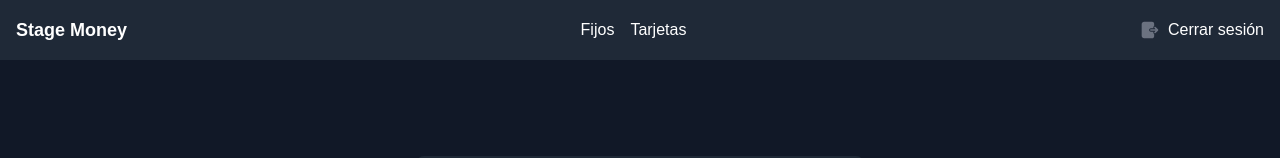
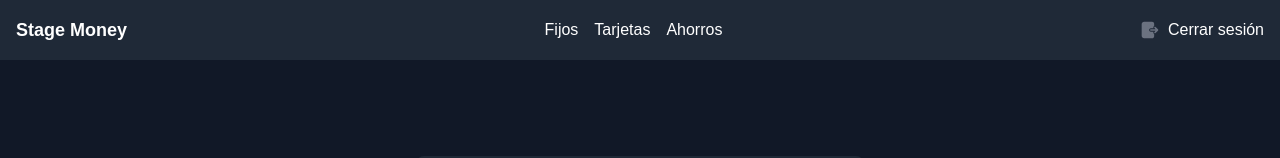
Before and after one commit to MauroCor/rindemas, a React (Create React App) app: page /sm/login in a window 1280 px wide. Shown: the top 158 px of the page. Built offline with nearby package versions, Linux system fonts and the light colour scheme.

Commit message:
init save

```diff
--- a/src/App.js
+++ b/src/App.js
@@ -6,6 +6,7 @@ import NavbarComponent from './components/NavbarComponent';
 import FijosScreen from './pages/FijosScreen';
 import AddScreen from './pages/AddScreen';
 import CardScreen from './pages/CardScreen';
+import SaveScreen from './pages/SaveScreen';
 import Login from './components/LoginComponent';
 
 const App = () => (
@@ -41,6 +42,14 @@ const App = () => (
             </PrivateRoute>
           }
         />
+        <Route
+          path="/ahorros"
+          element={
+            <PrivateRoute>
+              <SaveScreen />
+            </PrivateRoute>
+          }
+        />
       </Routes>
     </BrowserRouter>
   </AuthProvider>
--- a/src/components/CardDataComponent.js
+++ b/src/components/CardDataComponent.js
@@ -18,7 +18,7 @@ const CardDataComponent = ({ monthData, onDeleteCardSpend}) => {
 
   return (
     <div className={`w-60 bg-gray-800 rounded-lg p-4 shadow-lg text-center ${monthName === currentMonthName ? 'border-2 border-yellow-500' : ''}`}>
-      <h3 className="font-bold text-2xl mb-4">{monthName}</h3>
+      <h3 className="font-bold text-2xl mb-4 text-white">{monthName}</h3>
       <FinancialDropComponent title="Total" data={monthData} isIncome={false} initialOpen onDelete={(id) => onDeleteCardSpend(id)} />
     </div>
   );
--- a/src/components/NavbarComponent.js
+++ b/src/components/NavbarComponent.js
@@ -28,6 +28,14 @@ const NavbarComponent = () => {
         >
           Tarjetas
         </NavLink>
+        <NavLink
+          to="/ahorros"
+          className={({ isActive }) =>
+            isActive ? "text-blue-500 font-bold" : "text-white"
+          }
+        >
+          Ahorros
+        </NavLink>
       </div>
 
       <button className="flex items-center" onClick={handleLogout}>
--- /dev/null
+++ b/src/pages/SaveScreen.js
@@ -0,0 +1,105 @@
+import React, { useEffect, useState } from 'react';
+import { Link } from 'react-router-dom';
+import CarouselComponent from '../components/CarouselComponent';
+import ButtonComponent from '../components/ButtonComponent';
+import DropdownItemsPerPageComponent from '../components/DropdownItemsPerPageComponent';
+import CardDataComponent from '../components/CardDataComponent';
+import getCardSpends from '../services/cardSpend';
+import { deleteCardSpend } from '../services/cardSpend';
+
+const SaveScreen = () => {
+//     const [dataMonths, setDataMonths] = useState([]);
+//     const [itemsPerPages, setItemsPerPages] = useState(3);
+//     const [currentsMonths, setCurrentsMonths] = useState([]);
+//     const [startIndex, setStartIndex] = useState(0);
+
+//     useEffect(() => {
+//         const fetchData = async () => {
+//             try {
+//                 const cardSpends = await getCardSpends();
+//                 setDataMonths(cardSpends);
+//             } catch (error) {
+//                 console.error("Error fetching data:", error);
+//             }
+//         };
+
+//         fetchData();
+//     }, []);
+
+//     useEffect(() => {
+//         setCurrentsMonths(dataMonths.slice(startIndex, startIndex + itemsPerPages));
+//     }, [dataMonths, startIndex, itemsPerPages]);
+
+//     const handlePrev = () => {
+//         setStartIndex((prevIndex) => Math.max(prevIndex - itemsPerPages, 0));
+//     };
+
+//     const handleNext = () => {
+//         setStartIndex((prevIndex) => {
+//             const newIndex = prevIndex + itemsPerPages;
+//             return newIndex >= dataMonths.length ? Math.max(0, dataMonths.length - itemsPerPages) : newIndex;
+//         });
+//     };
+
+//     const handleItemsPerPageChange = (newItemsPerPage) => {
+//         setItemsPerPages(newItemsPerPage);
+//         setStartIndex(0);
+//     };
+
+//     const focusCurrentMonth = () => {
+//         const currentDate = new Date();
+//         const currentMonth = currentDate.getMonth();
+//         const currentYear = currentDate.getFullYear();
+
+//         const currentIndex = dataMonths.findIndex((month) => {
+//             const monthDate = new Date(month.date);
+//             return monthDate.getFullYear() === currentYear && monthDate.getMonth() === currentMonth;
+//         });
+
+//         if (currentIndex !== -1) {
+//             const adjustedIndex = Math.floor(currentIndex / itemsPerPages) * itemsPerPages;
+//             setStartIndex(adjustedIndex);
+//         }
+//     };
+
+//     const handleDeleteCardSpend = async (id) => {
+//         const isConfirmed = window.confirm(`¿Quiere eliminar el gasto de tarjeta completamente?`);
+
+//         if (isConfirmed) {
+//             try {
+//                 await deleteCardSpend(id);
+
+//                 setDataMonths((prevData) =>
+//                     prevData.map((month) => ({
+//                         ...month,
+//                         cardSpend: month.cardSpend.filter((item) => item.id !== id),
+//                     }))
+//                 );
+//             } catch (error) {
+//                 console.error('Error deleteCardSpend:', error);
+//             }
+//         }
+//     };
+
+    return (
+        <div className="dark bg-gray-900 min-h-screen py-8">
+            <h1 className='text-3xl text-center text-white'>Muy pronto...</h1>
+            {/* <div className="relative p-1">
+                <div className="text-center">
+                    <Link className="text-white bg-gradient-to-br from-[#4b76c8] to-[#1f4691] rounded-[45px] text-[15px] p-[10px] border-4 border-[#252525] shadow-[ -6px_-5px_18px_rgba(255,255,255,0.1)] cursor-pointer" to="/agregar">+ Agregar</Link>
+                </div>
+                <div className='flex justify-center items-center flex-wrap space-x-2 mt-6'>
+                    <ButtonComponent text="⬅️" onClick={handlePrev} className='hover:bg-blue-500 text-2xl rounded-full px-1 py-1' />
+                    <div className='pl-10' />
+                    <ButtonComponent text="Ver actual" onClick={focusCurrentMonth} className='hover:bg-blue-500 bg-gray-600 px-2 py-0 border-gray-950 text-white' />
+                    <DropdownItemsPerPageComponent itemsPerPage={itemsPerPages} onItemsPerPageChange={handleItemsPerPageChange} />
+                    <div className='pl-10' />
+                    <ButtonComponent text="➡️" onClick={handleNext} className='hover:bg-blue-500 text-2xl rounded-full px-1 py-1' />
+                </div>
+                <CarouselComponent data={currentsMonths} renderItem={(monthData) => <CardDataComponent monthData={monthData} onDeleteCardSpend={handleDeleteCardSpend} />} />
+            </div> */}
+        </div>
+    );
+};
+
+export default SaveScreen;
```
